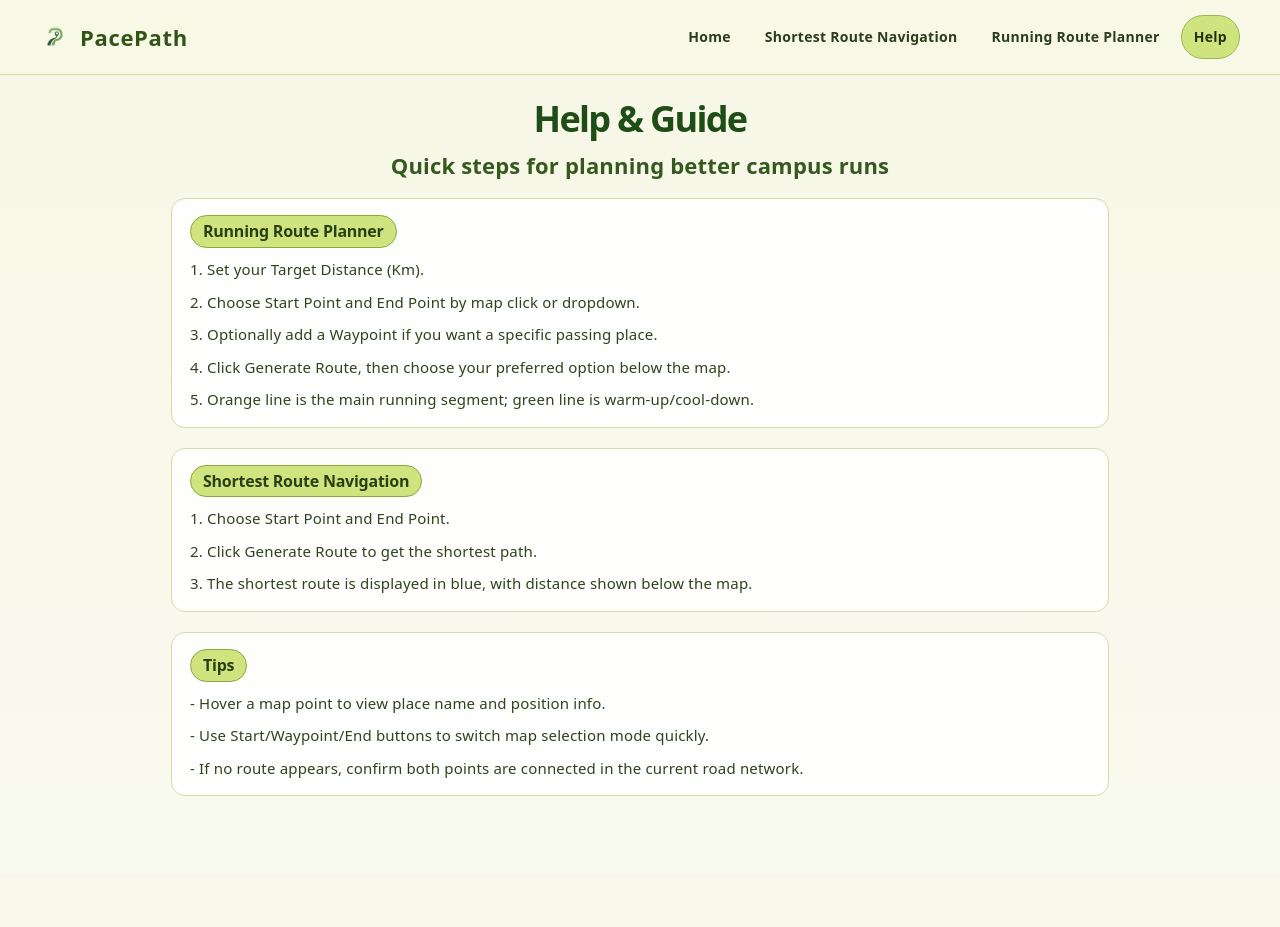
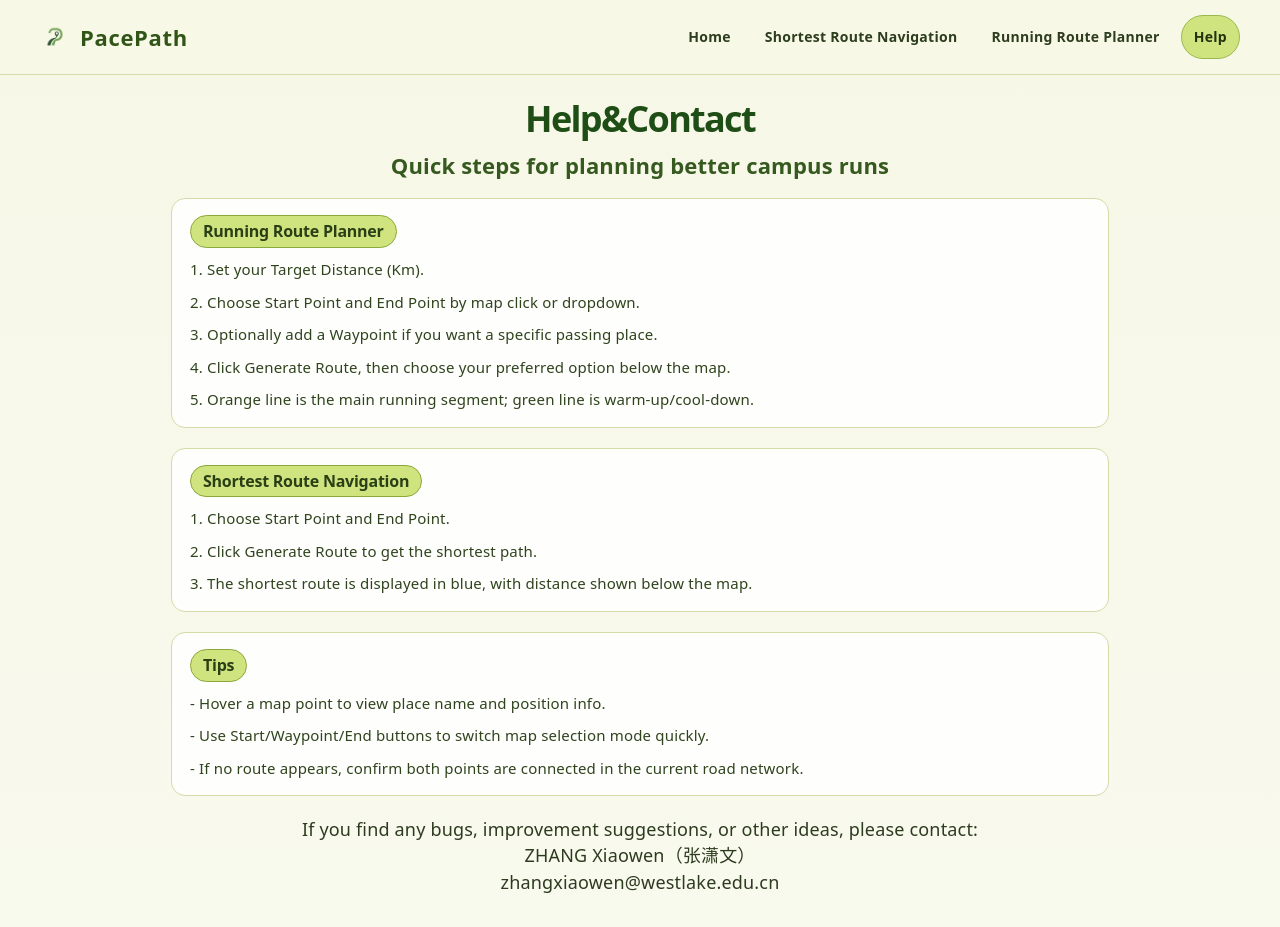
Before and after one commit to mrselfisherman-shawn/PacePath, a React (Vite) app: page /#/help in a window 1280 px wide. Before the commit the page ends 874 px from the top, so only its background shows below. Built offline with nearby package versions, Linux system fonts and the light colour scheme.

Commit message:
[Update] Add contact info

```diff
--- a/src/components/HelpPage.tsx
+++ b/src/components/HelpPage.tsx
@@ -1,7 +1,7 @@
 export function HelpPage() {
   return (
     <main className="page help-page">
-      <h1 className="page-title planner-title">Help & Guide</h1>
+      <h1 className="page-title planner-title">Help&Contact</h1>
       <p className="planner-subtitle">Quick steps for planning better campus runs</p>
 
       <section className="help-card" aria-label="Planner instructions">
@@ -26,6 +26,14 @@ export function HelpPage() {
         <p>- Use Start/Waypoint/End buttons to switch map selection mode quickly.</p>
         <p>- If no route appears, confirm both points are connected in the current road network.</p>
       </section>
+
+      <section className="help-contact" aria-label="Contact information">
+        <p className="help-contact-note">
+          If you find any bugs, improvement suggestions, or other ideas, please contact:
+        </p>
+        <p className="help-contact-name">ZHANG Xiaowen（张潇文）</p>
+        <p className="help-contact-email">zhangxiaowen@westlake.edu.cn</p>
+      </section>
     </main>
   )
 }
```
